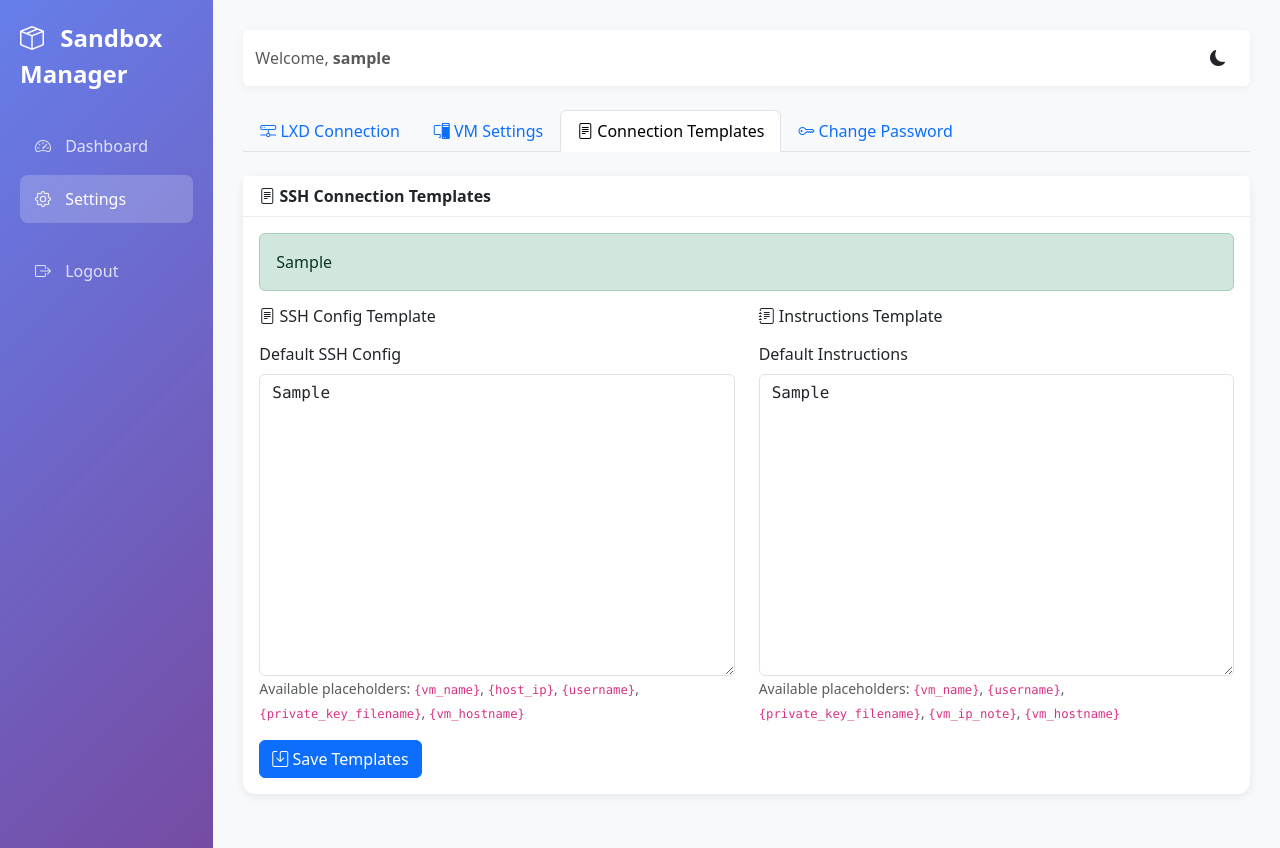
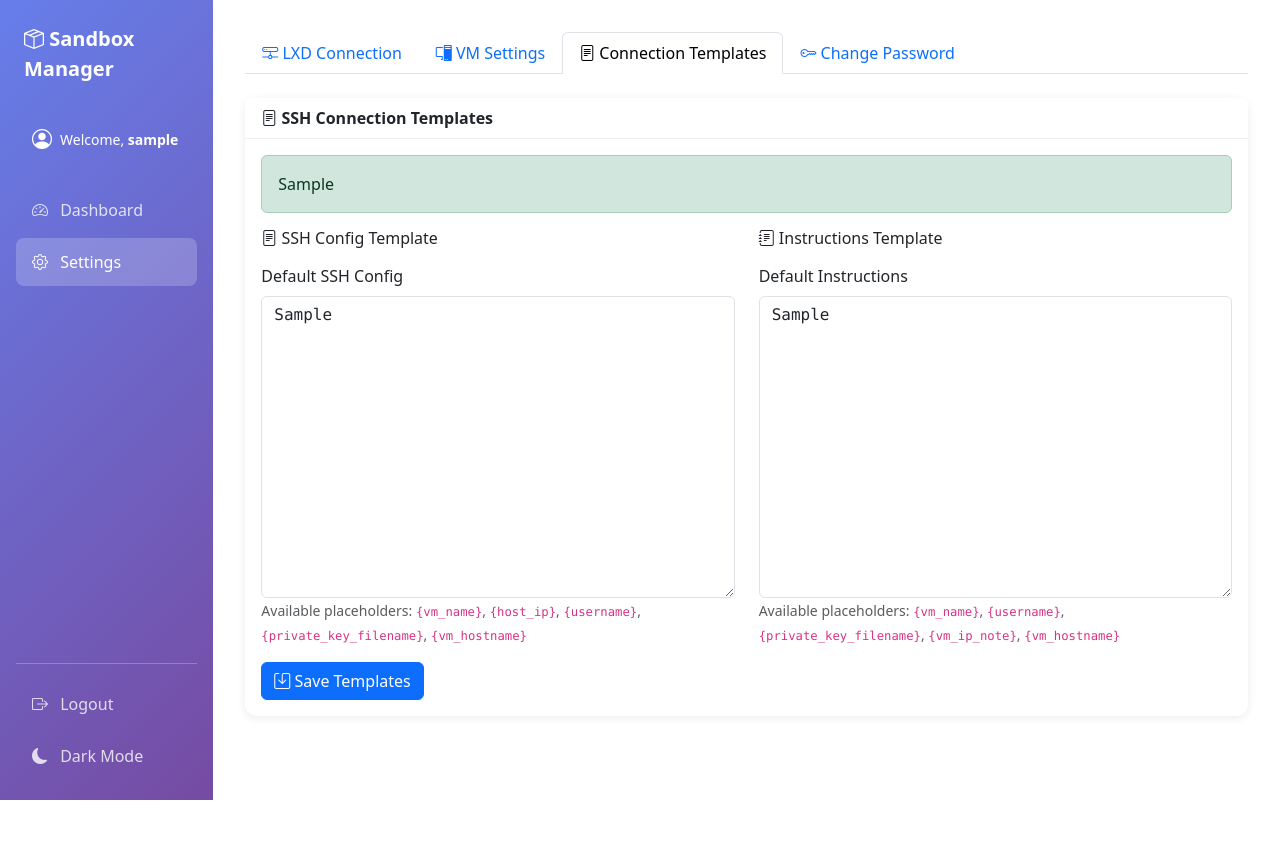
Before and after one commit to semanticlib/sandbox, a FastAPI app: template templates/admin/settings.html in a window 1280 px wide. After the commit the page ends 800 px from the top, so only its background shows below. Run offline with FastAPI, Linux system fonts and the light colour scheme; the template is opened without the code that fills it: most values are stand-ins (such as "Sample title", 1, 10 or a date in 2020); some libraries are stand-ins or nearby versions.

Commit message:
refactor(ui): refactor admin sidebar layout and convert CSS to rem units

```diff
--- a/static/css/admin.css
+++ b/static/css/admin.css
@@ -1,39 +1,36 @@
-/* App Styles */
-body {
-    background-color: #f8f9fa;
-}
+/* Sandbox Manager - Admin Styles */
 
+/* Sidebar */
 .sidebar {
     min-height: 100vh;
     background: linear-gradient(135deg, #667eea 0%, #764ba2 100%);
-    padding: 20px;
 }
 
 .sidebar .brand {
     color: white;
-    font-size: 24px;
+    font-size: 1.25rem;
     font-weight: 600;
-    margin-bottom: 30px;
-    display: block;
+    padding: 0.5rem;
 }
 
-.sidebar a {
+.sidebar .nav-link {
     color: rgba(255,255,255,0.8);
-    text-decoration: none;
-    display: block;
-    padding: 12px 15px;
-    border-radius: 8px;
-    margin-bottom: 5px;
-    transition: all 0.3s;
+    padding: 0.75rem 1rem;
+    border-radius: 0.5rem;
+    margin-bottom: 0.25rem;
+    transition: all 0.2s;
 }
 
-.sidebar a:hover, .sidebar a.active {
+.sidebar .nav-link:hover,
+.sidebar .nav-link.active {
     background: rgba(255,255,255,0.2);
     color: white;
 }
 
-.sidebar i {
-    margin-right: 10px;
+.sidebar .nav-link i {
+    margin-right: 0.5rem;
+    width: 1.25rem;
+    text-align: center;
 }
 
 /* Dark mode sidebar */
@@ -46,23 +43,25 @@ body.dark-mode .sidebar .brand {
     color: #eaeaea;
 }
 
-body.dark-mode .sidebar a {
+body.dark-mode .sidebar .nav-link {
     color: rgba(255,255,255,0.7);
 }
 
-body.dark-mode .sidebar a:hover,
-body.dark-mode .sidebar a.active {
+body.dark-mode .sidebar .nav-link:hover,
+body.dark-mode .sidebar .nav-link.active {
     background: rgba(255,255,255,0.1);
     color: #eaeaea;
 }
 
+/* Main Content */
 .main-content {
-    padding: 30px;
+    padding: 2rem;
 }
 
+/* Cards */
 .card {
     border: none;
-    border-radius: 12px;
+    border-radius: 0.75rem;
     box-shadow: 0 2px 10px rgba(0,0,0,0.08);
 }
 
@@ -72,15 +71,10 @@ body.dark-mode .sidebar a.active {
     font-weight: 600;
 }
 
-.navbar {
-    background: white;
-    box-shadow: 0 2px 10px rgba(0,0,0,0.05);
-}
-
 /* Stats Cards */
 .stat-card {
     border: none;
-    border-radius: 12px;
+    border-radius: 0.75rem;
     box-shadow: 0 2px 10px rgba(0,0,0,0.08);
     transition: transform 0.2s, box-shadow 0.2s;
 }
@@ -304,21 +257,14 @@ body.dark-mode .progress {
     background: #0f3460;
 }
 
-/* Dark mode toggle button */
-.dark-mode-toggle {
-    cursor: pointer;
-    padding: 8px 12px;
-    border-radius: 8px;
-    transition: all 0.3s;
-    border: none;
-    background: transparent;
-    color: inherit;
+body.dark-mode .stat-card-value {
+    color: #eaeaea;
 }
 
-.dark-mode-toggle:hover {
-    background: rgba(0,0,0,0.1);
+body.dark-mode .stat-card-label {
+    color: #888;
 }
 
-body.dark-mode .dark-mode-toggle:hover {
-    background: rgba(255,255,255,0.1);
+body.dark-mode .stat-progress {
+    background: #0f3460;
 }
--- a/templates/base_admin.html
+++ b/templates/base_admin.html
@@ -1,32 +1,46 @@
 {% extends "base.html" %}
 
 {% block extra_css %}
-<link rel="stylesheet" href="/static/css/admin.css?v=6">
+<link rel="stylesheet" href="/static/css/admin.css?v=7">
 {% endblock %}
 
 {% block content %}
 <div class="container-fluid">
     <div class="row">
-        <div class="col-md-2 sidebar">
-            <span class="brand"><i class="bi bi-box-seam"></i> {{ app_title }}</span>
-            <a href="/" class="{% block nav_dashboard %}{% endblock %}"><i class="bi bi-speedometer2"></i> Dashboard</a>
-            <a href="/settings" class="{% block nav_settings %}{% endblock %}"><i class="bi bi-gear"></i> Settings</a>
-            <a href="/logout" class="mt-4"><i class="bi bi-box-arrow-right"></i> Logout</a>
+        <!-- Sidebar -->
+        <div class="col-md-2 sidebar p-3 d-flex flex-column">
+            <span class="brand mb-3"><i class="bi bi-box-seam"></i> {{ app_title }}</span>
+
+            <!-- User Info -->
+            <div class="sidebar-user rounded-3 p-3 mb-3 d-flex align-items-center gap-2 text-white">
+                <i class="bi bi-person-circle fs-5"></i>
+                <span class="small">Welcome, <strong>{{ username }}</strong></span>
+            </div>
+
+            <!-- Main Navigation -->
+            <div class="nav flex-column mb-auto">
+                <a href="/" class="nav-link {% block nav_dashboard %}{% endblock %}">
+                    <i class="bi bi-speedometer2"></i> Dashboard
+                </a>
+                <a href="/settings" class="nav-link {% block nav_settings %}{% endblock %}">
+                    <i class="bi bi-gear"></i> Settings
+                </a>
+            </div>
+
+            <!-- Bottom Section -->
+            <div class="border-top border-white border-opacity-25 pt-3">
+                <a href="/logout" class="nav-link">
+                    <i class="bi bi-box-arrow-right"></i> Logout
+                </a>
+                <button class="nav-link border-0 w-100 text-start" onclick="toggleDarkMode()" title="Toggle Dark Mode">
+                    <i class="bi bi-moon-fill" id="dark-mode-icon"></i>
+                    <span>Dark Mode</span>
+                </button>
+            </div>
         </div>
+
+        <!-- Main Content -->
         <div class="col-md-10 main-content">
-            <nav class="navbar navbar-expand-lg mb-4 rounded">
-                <div class="container-fluid">
-                    <span class="navbar-text">
-                        {% block navbar %}
-                        Welcome, <strong>{{ username }}</strong>
-                        {% endblock %}
-                    </span>
-                    <button class="dark-mode-toggle ms-auto" onclick="toggleDarkMode()" title="Toggle Dark Mode">
-                        <i class="bi bi-moon-fill" id="dark-mode-icon"></i>
-                    </button>
-                </div>
-            </nav>
-
             {% block page_content %}{% endblock %}
         </div>
     </div>
```
Also changed, not shown: other parts of static/css/admin.css (+10 -51 lines).
